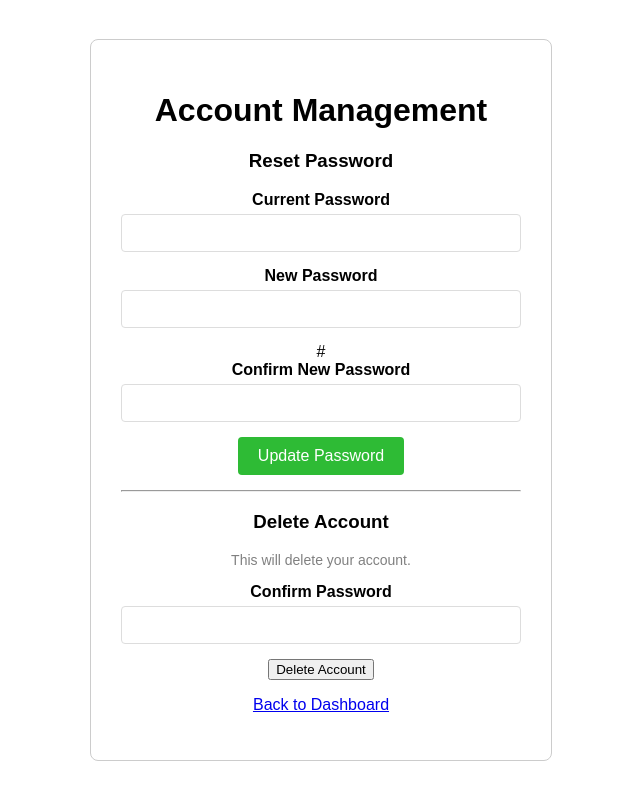
After one commit to m4tthew36/Flashcard-Project, a Flask app: page /management in a window 1280 px wide. The commit adds this page. Shown: the whole page, without its empty margins (319-959 px from the left). Run offline with Flask 3, Linux system fonts and the light colour scheme; a user stored in the database is signed in.

Commit message:
reset password and delete accounts

```diff
--- a/database/database_handler.py
+++ b/database/database_handler.py
@@ -121,11 +121,15 @@ class DatabaseHandler:
                 cursor = conn.execute("SELECT * FROM decks;")
             return cursor.fetchall()
 
+
+    #function to retrieve a specific deck using its id
     def get_deck(self, deck_id):
+        #connects to databse and uses sql to fetch the deck with assoicated id
         with self.connect() as conn:
             cursor = conn.execute("SELECT * FROM decks WHERE Deck_id = ?;", (deck_id,))
             return cursor.fetchone()
 
+    # functions for creating a deck
     def create_deck(self, deck_name, subject, user_id=None):
         with self.connect() as conn:
             cursor = conn.execute(
@@ -135,15 +139,19 @@ class DatabaseHandler:
             conn.commit()
             return cursor.lastrowid
 
+    #retrieve all flashcards inside a deck using deck_id
     def get_flashcards(self, deck_id):
+        #connects to database and uses sql to fetch all flashcards with assoicated deck_id
         with self.connect() as conn:
             cursor = conn.execute(
                 "SELECT * FROM flashcards WHERE Deck_id = ?;", (deck_id,)
             )
             return cursor.fetchall()
 
+
     def add_flashcard(self, deck_id, question, answer, user_id=None):
         with self.connect() as conn:
+            #
             cursor = conn.execute(
                 "INSERT INTO flashcards (user_id, Deck_id, answer, question) VALUES (?, ?, ?, ?);",
                 (user_id, deck_id, answer, question),
@@ -159,11 +167,14 @@ class DatabaseHandler:
             )
             conn.commit()
 
+    # functions for deletion of a flashcard - will be used in complete edit cards page
     def delete_flashcard(self, flashcard_id):
+        # connects to the database and executes a delete statement
         with self.connect() as conn:
             conn.execute(
                 "DELETE FROM flashcards WHERE Flashcard_id = ?;", (flashcard_id,)
             )
+            # commits transaction
             conn.commit()
 
     # utility functions for managing the database, including creating tables, adding users, retrieving users, and managing flashcards and decks.
@@ -185,3 +196,43 @@ class DatabaseHandler:
             conn.execute("DELETE FROM decks WHERE Deck_id = ?;", (deck_id,))
             conn.commit()
             # deletes a deck from the decks table based on the provided deck_id
+
+
+# account management
+
+    def update_password(self, user_id, current_password, new_password):
+        with self.connect() as conn:
+            # check the current password matches what is stored
+            cursor = conn.execute(
+                "SELECT * FROM users WHERE user_id = ? AND Password_hash = ?;",
+                (user_id, current_password),
+            )
+            row = cursor.fetchone()
+            if not row:
+                return False  # current password is incorrect
+            # update to the new password
+            conn.execute(
+                "UPDATE users SET Password_hash = ? WHERE user_id = ?;",
+                (new_password, user_id),
+            )
+            conn.commit()
+            return True
+
+    def delete_account(self, user_id, password):
+        with self.connect() as conn:
+            # verify the password before deleting
+            cursor = conn.execute(
+                "SELECT * FROM users WHERE user_id = ? AND Password_hash = ?;",
+                (user_id, password),
+            )
+            row = cursor.fetchone()
+            if not row:
+                return False  # password is incorrect
+            # delete all flashcards belonging to the user first due to foreign key constraints
+            conn.execute("DELETE FROM flashcards WHERE user_id = ?;", (user_id,))
+            # delete all decks belonging to the user
+            conn.execute("DELETE FROM decks WHERE user_id = ?;", (user_id,))
+            # delete the user account
+            conn.execute("DELETE FROM users WHERE user_id = ?;", (user_id,))
+            conn.commit()
+            return True
--- a/main.py
+++ b/main.py
@@ -145,6 +145,8 @@ def create_user():  # used for creating a user
     return "failed to create user..."
 
 
+
+
 @app.route("/auth/signin", methods=["POST"])  # signin user
 def signin_user():
     formDetials = request.form
@@ -170,21 +172,26 @@ def signout_user():
 
 
 @app.route("/learn/<int:deck_id>")
-@login_required
+# route for learning
 def learn_deck(deck_id):
     dbh = DatabaseHandler()
-    cards = dbh.get_flashcards(deck_id)  # retrieve the decks available for a user
-    # simple index-based navigation
+    # retreieve all flashcards
+    cards = dbh.get_flashcards(deck_id)
     try:
-        index = int(
-            request.args.get("i", 0)
-        )  # try to retrieve the index from the query parameters, default to 0 if invalid
+        # retrieve the index of the card to be displayed from the query parameters
+        index = int(request.args.get("i", 0))
     except ValueError:
         index = 0
     if not cards:
-        return "No cards in this deck."  # validation if there are no cards inside of the deck return feedback to user
-    card = cards[index % len(cards)]
+        return "No cards in this deck."
+
+    # use the modulus of the operator to loop back to start
+    index = index % len(cards)
+    # retrieve the card at the current index to be displayed on the learn page
+    card = cards[index]
+
     return render_template(
+        # return the learn page with deck and correct number of flashcards and current card
         "learn_deck.html", card=card, deck_id=deck_id, index=index, total=len(cards)
     )
 
@@ -204,12 +211,14 @@ def manage_deck(deck_id):
     deck = dbh.get_deck(deck_id)
     return render_template("edit_deck.html", cards=cards, deck=deck)
 
-
+# route for deleting a specific card from a specific deck
 @app.route(
     "/edit-cards/<int:deck_id>/delete/<int:card_id>", methods=["POST"]
 )  # delete a specific card from a specific deck
 def delete_card(deck_id, card_id):
+    #connect to database so card can be retrieved and altered
     dbh = DatabaseHandler()
+    #function to delete the card
     dbh.delete_flashcard(card_id)
     return redirect(url_for("manage_deck", deck_id=deck_id))
 
@@ -227,6 +236,55 @@ def create_class():
     return redirect(url_for("classes"))
 
 
+# account management stuff
+
+@app.route("/management", methods=["GET"])
+# route for account management page
+@login_required
+def management():
+    # return the webpage
+    return render_template("management.html")
+
+
+@app.route("/auth/reset-password", methods=["POST"])
+@login_required
+# reset password function
+def reset_password():
+    dbh = DatabaseHandler()
+    current_password = request.form.get("current_password")
+    new_password = request.form.get("new_password")
+    confirm_password = request.form.get("confirm_password")
+
+# comparing the two password and repassword in the form
+    if new_password != confirm_password:
+        return "passwords do not match"
+    success = dbh.update_password(current_user.id, current_password, new_password)
+    if success:
+        # if the password update is successful return this message to the user
+        return "password updated successfully"
+    else:
+        # if the password update is not successful return this message to the user
+        return "incorrect current password"
+
+
+@app.route("/auth/delete-account", methods=["POST"])
+@login_required
+def delete_account():
+    dbh = DatabaseHandler()
+    # retrieve the password from the form to confirm account deletion
+    password = request.form.get("delete_password")
+
+    success = dbh.delete_account(current_user.id, password)
+    if success:
+        # logout so session ends
+        logout_user()
+        # sent back to signin page after account deletion
+        return redirect(url_for("signin"))
+    else:
+        # if account deletion is unsuccessful
+        return "incorrect password"
+
+
 db = DatabaseHandler()
 
 app.run(debug=True)
--- /dev/null
+++ b/templates/management.html
@@ -0,0 +1,72 @@
+{% extends "base.html" %}
+
+{% block title %}
+    Account Management - FlashCard App
+{% endblock %}
+
+{% block head %}
+
+{% endblock %}
+
+{% block content %}
+<div class="form-container">
+    <h1>Account Management</h1>
+
+    <!-- Reset Password Section -->
+    <div class="section">
+        <h3>Reset Password</h3>
+
+        <!-- Reset Password Form -->
+        <form action="{{ url_for('reset_password') }}" method="POST">
+            <input type="hidden" name="action" value="reset_password">
+            <div>
+                <!-- Current Password Input -->
+                <label for="current_password">Current Password</label>
+                <input type="password" id="current_password" name="current_password" required>
+            </div>
+            <div>
+                <!-- New Password Input -->
+                <label for="new_password">New Password</label>
+                <input type="password" id="new_password" name="new_password" required>
+            </div>
+            <div>#
+                    <!-- Confirm New Password Input -->
+                <label for="confirm_password">Confirm New Password</label>
+                <input type="password" id="confirm_password" name="confirm_password" required>
+            </div>
+            <div>
+                <!-- Update Password Button -->
+                <input type="submit" value="Update Password">
+            </div>
+        </form>
+    </div>
+
+    <hr class="divider">
+
+    <!-- Delete Account Section -->
+    <div class="section">
+        <h3>Delete Account</h3>
+        <!-- different font, draw attention for user  -->
+        <p style="font-size: 14px; color: grey;">This will delete your account.</p>
+
+        <!-- form for deleting account -->
+        <form action="{{ url_for('delete_account') }}" method="POST">
+            <input type="hidden" name="action" value="delete_account">
+            <div>
+                <!-- confirm password field  -->
+                <label for="delete_password">Confirm Password</label>
+                <input type="password" id="delete_password" name="delete_password" required>
+            </div>
+            <div>
+                <!-- button to submit deletion -->
+                <button type="submit" class="danger-btn">Delete Account</button>
+            </div>
+        </form>
+    </div>
+
+
+    <!-- possibility to still return to dashboard -->
+    <p><a href="{{ url_for('dashboard') }}">Back to Dashboard</a></p>
+
+</div>
+{% endblock %}
```
Also changed, not shown: templates/dashboard.html (+7 -0 lines), flashcard_app.db.
